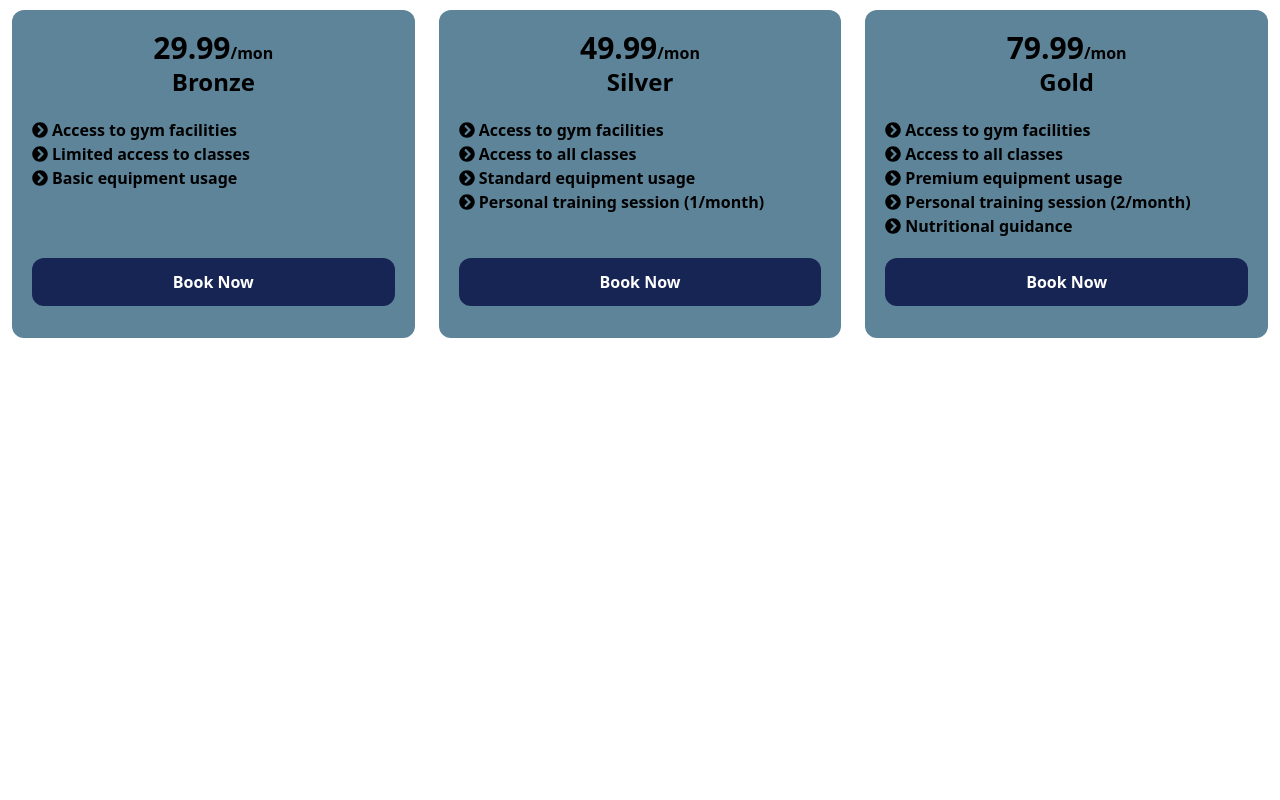
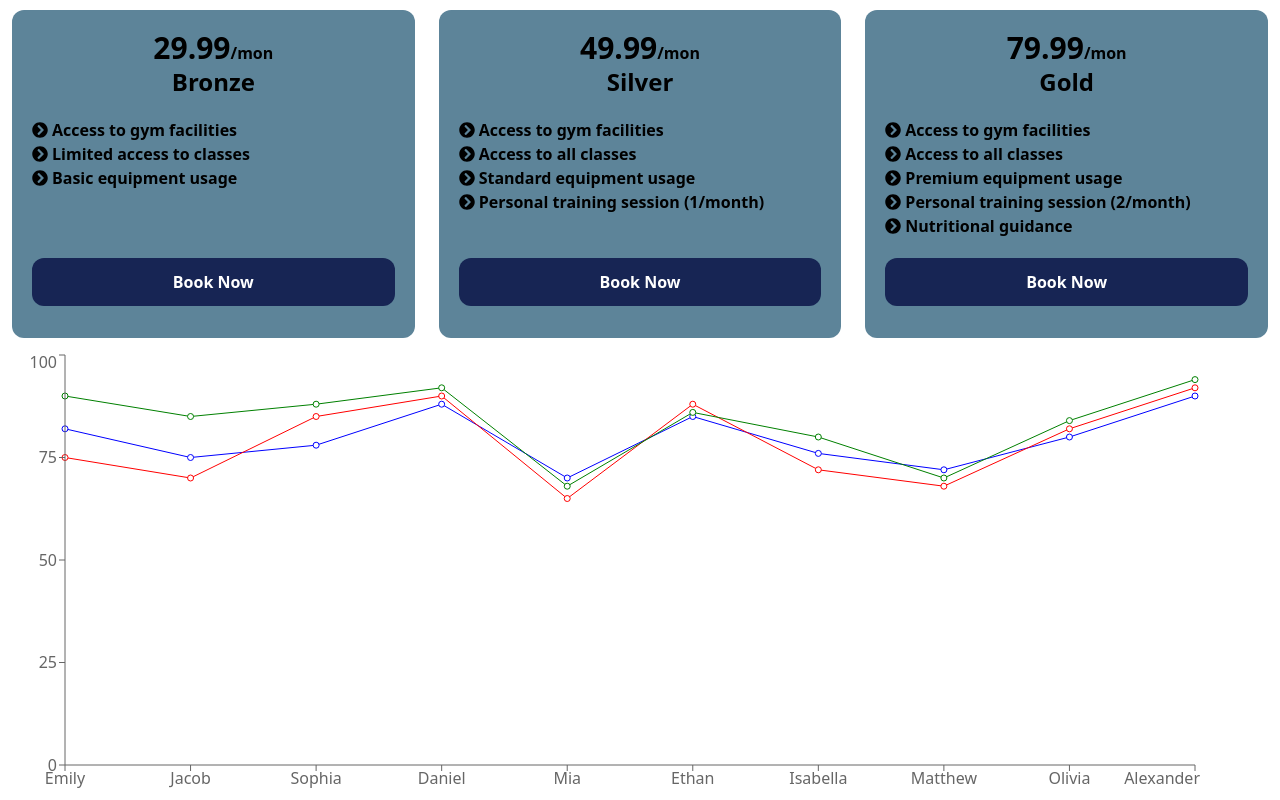
Before and after one commit to OHshajim/Price-Option, a React (Vite) app: page / in a window 1280 px wide. Shown: the part 182-982 px from the top of the page. Before the commit the page ends 800 px from the top, so only its background shows below. Built offline with nearby package versions, Linux system fonts and the light colour scheme.

Commit message:
line chart add

```diff
--- a/package.json
+++ b/package.json
@@ -10,10 +10,12 @@
     "preview": "vite preview"
   },
   "dependencies": {
+    "axios": "^1.6.8",
     "prop-types": "^15.8.1",
     "react": "^18.2.0",
     "react-dom": "^18.2.0",
-    "react-icons": "^5.0.1"
+    "react-icons": "^5.0.1",
+    "recharts": "^2.12.3"
   },
   "devDependencies": {
     "@types/react": "^18.2.64",
--- a/src/App.jsx
+++ b/src/App.jsx
@@ -1,5 +1,6 @@
 // import DaisyNav from "./assets/Components/DaisyNav/DaisyNav"
 
+import LineChart from "./assets/Components/LineChart/LineChart"
 import Navbar from "./assets/Components/Navbar/Navbar"
 import PriceOptions from "./assets/Components/PriceOptions/PriceOptions"
 
@@ -11,6 +12,7 @@ function App() {
       <Navbar></Navbar>
       {/* <DaisyNav></DaisyNav> */}
       <PriceOptions></PriceOptions>
+      <LineChart></LineChart>
     </>
   )
 }
--- /dev/null
+++ b/src/assets/Components/LineChart/LineChart.jsx
@@ -0,0 +1,33 @@
+import { LineChart as LChart, Line , XAxis, YAxis } from 'recharts';
+
+const LineChart = () => {
+    const studentData = [
+        { id: 1, name: 'Emily', mathMarks: 82, physicsMarks: 75,   biologyMarks: 90 },
+        { id: 2, name: 'Jacob', mathMarks: 75, physicsMarks: 70, biologyMarks: 85 },
+        { id: 3, name: 'Sophia', mathMarks: 78, physicsMarks: 85,   biologyMarks: 88 },
+        { id: 4, name: 'Daniel', mathMarks: 88, physicsMarks: 90,biologyMarks: 92 },
+        { id: 5, name: 'Mia', mathMarks: 70, physicsMarks: 65,   biologyMarks: 68 },
+        { id: 6, name: 'Ethan', mathMarks: 85, physicsMarks: 88,  biologyMarks: 86 },
+        { id: 7, name: 'Isabella', mathMarks: 76, physicsMarks: 72, biologyMarks: 80 },
+        { id: 8, name: 'Matthew', mathMarks: 72, physicsMarks: 68, biologyMarks: 70 },
+        { id: 9, name: 'Olivia', mathMarks: 80, physicsMarks: 82,  biologyMarks: 84 },
+        { id: 10, name: 'Alexander', mathMarks: 90, physicsMarks: 92, biologyMarks: 94 }
+    ];
+
+    // You can now use this data to draw a line chart using any charting library like Chart.js, Plotly, etc.
+
+
+    return (
+        <div>
+            <LChart width={1200} height={450} data={studentData}>
+                <Line dataKey="mathMarks" stroke='blue'></Line>
+                <Line dataKey="physicsMarks" stroke='red'></Line>
+                <Line dataKey="biologyMarks" stroke='green'></Line>
+                <XAxis dataKey="name" />
+                <YAxis />
+            </LChart>
+        </div>
+    );
+};
+
+export default LineChart;
```
Also changed, not shown: 1 other file (tests, documents, lock files or other folders).
